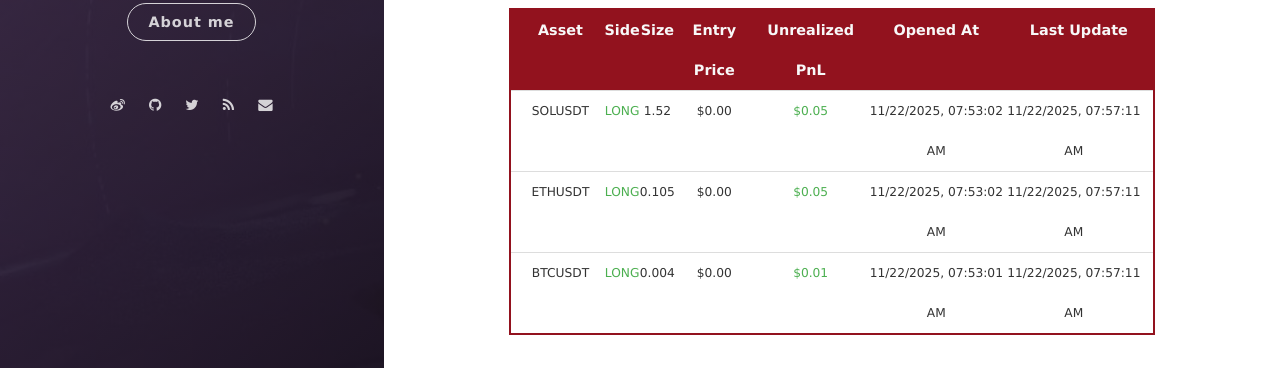
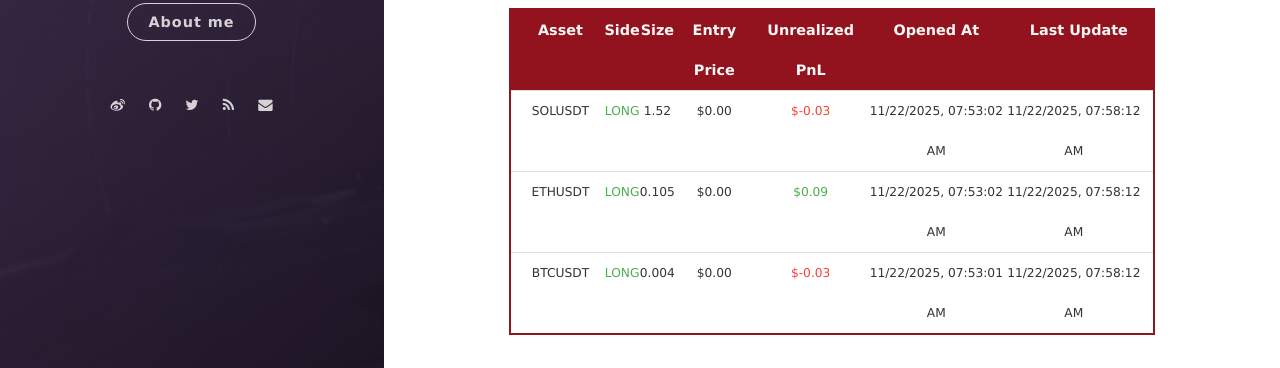
Before and after one commit to leeyegy/leeyegy.github.io, a Jekyll site: the page built from live-trading.html, in a window 1280 px wide and 1081 px high. Shown: the part 646-1014 px from the top of the window. Built offline with Jekyll 4.4.1, drawn with Linux system fonts in a browser that asks for light colours; nearby versions of some CDN libraries.

Commit message:
AccountMonitor: refresh positions 2025-11-22T15:58:12+08:00

```diff
--- a/assets/data/binance/positions.json
+++ b/assets/data/binance/positions.json
@@ -4,26 +4,26 @@
     "side": "LONG",
     "size": 1.52,
     "entryPrice": 0.0,
-    "unrealizedPnl": 0.0456,
+    "unrealizedPnl": -0.0304,
     "openedAt": "2025-11-22T15:53:02+08:00",
-    "reportedAt": "2025-11-22T15:57:11+08:00"
+    "reportedAt": "2025-11-22T15:58:12+08:00"
   },
   {
     "symbol": "ETHUSDT",
     "side": "LONG",
     "size": 0.105,
     "entryPrice": 0.0,
-    "unrealizedPnl": 0.04515,
+    "unrealizedPnl": 0.0924,
     "openedAt": "2025-11-22T15:53:02+08:00",
-    "reportedAt": "2025-11-22T15:57:11+08:00"
+    "reportedAt": "2025-11-22T15:58:12+08:00"
   },
   {
     "symbol": "BTCUSDT",
     "side": "LONG",
     "size": 0.004,
     "entryPrice": 0.0,
-    "unrealizedPnl": 0.00783611,
+    "unrealizedPnl": -0.0292,
     "openedAt": "2025-11-22T15:53:01+08:00",
-    "reportedAt": "2025-11-22T15:57:11+08:00"
+    "reportedAt": "2025-11-22T15:58:12+08:00"
   }
 ]
```
